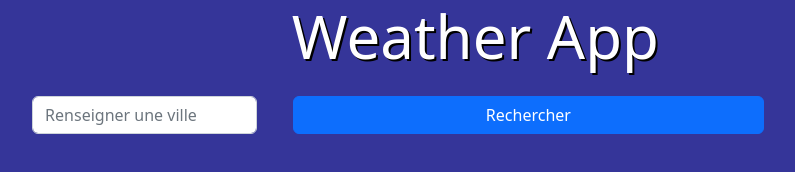
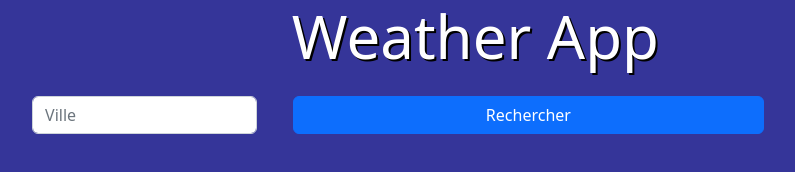
Before and after one commit to Bayou76/Meteo, a plain HTML site: page index.html in a window 1280 px wide. Shown: the whole page, without its empty margins (107-902 px from the left). Drawn offline with nearby package versions, Linux system fonts and the light colour scheme.

Commit message:
modif input html

```diff
--- a/index.html
+++ b/index.html
@@ -18,7 +18,7 @@
                 <div class="col-4">
                     <div class="form-group">
                         <label for="city" class="visually-hidden">Renseigner une ville</label>
-                        <input type="text" class="form-control" id="city" placeholder="Renseigner une ville">
+                        <input type="text" class="form-control" id="city" placeholder="Ville">
                         <div class="invalid-feedback">Merci de renseigner une ville valide</div>
                     </div>
                 </div>
```
